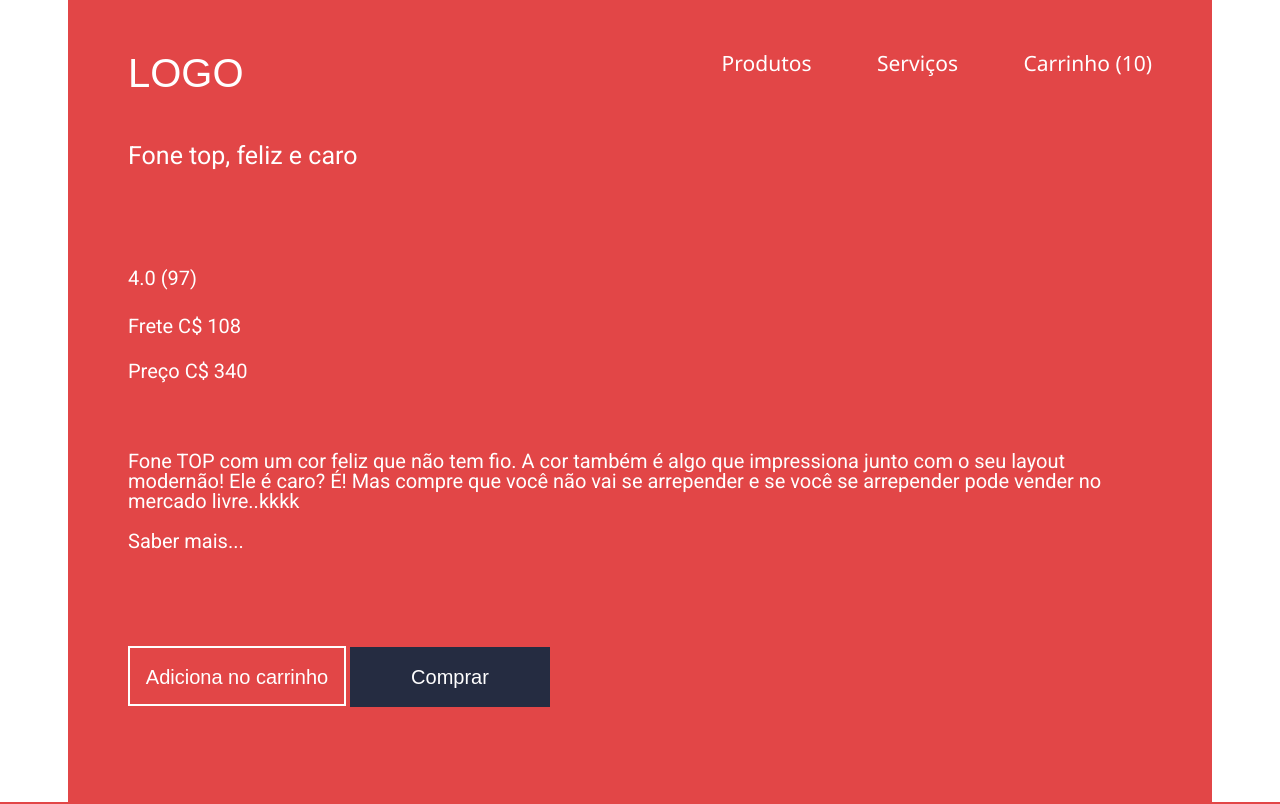
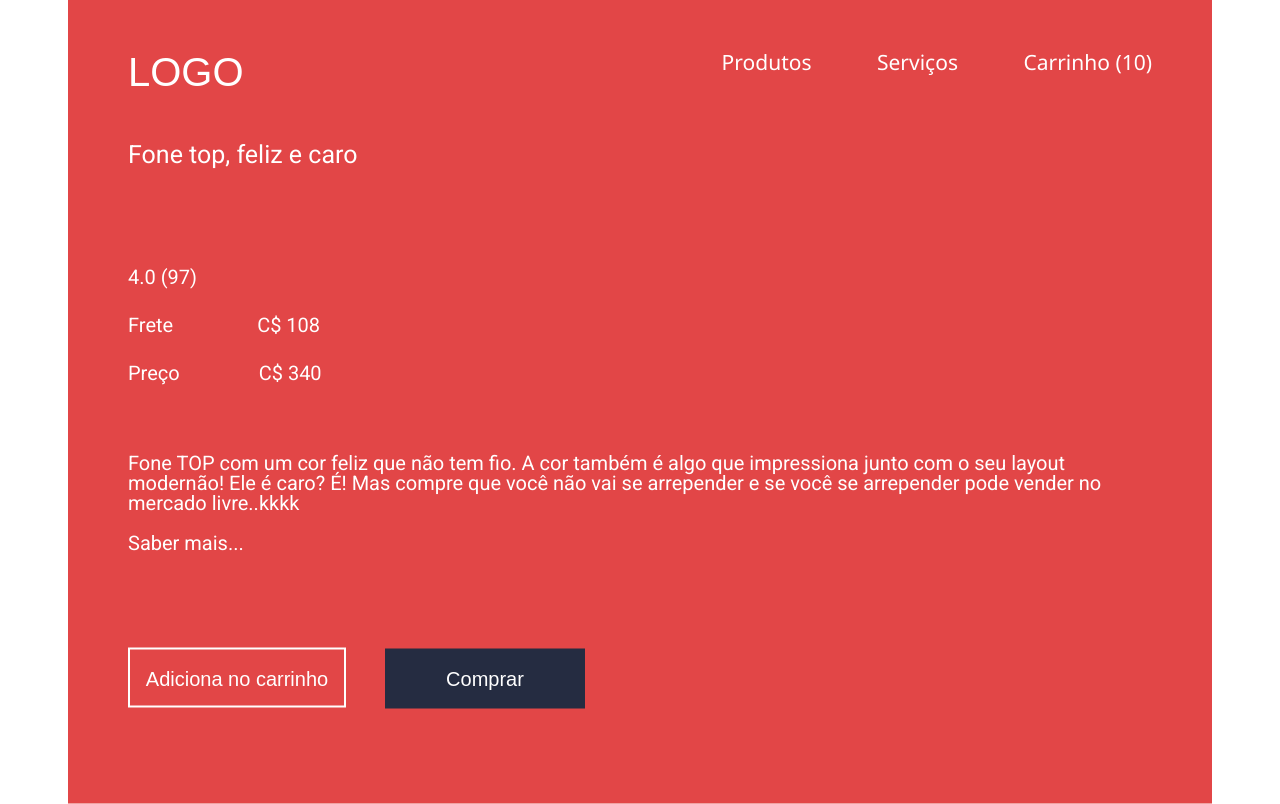
Before and after one commit to glerisonlima/loja-fone-DoFrontAoEnd, a PHP site: page / in a window 1280 px wide. Run offline with PHP 8.4, Linux system fonts and the light colour scheme.

Commit message:
desafio intermediario aula 005

```diff
--- a/css/button-store.css
+++ b/css/button-store.css
@@ -19,4 +19,5 @@
     border: 2px solid #fff;
     width: 218px;
     line-height: 56px;
+    margin-right: 35px;
 }
--- a/css/text-container.css
+++ b/css/text-container.css
@@ -15,13 +15,27 @@
 }
 
 .-frete{
+    display: inline;
     font-size: 20px;
-    margin-bottom: 25px;
+    padding-right: 80px;
+}
+
+.-vlrfrete{
+    display: inline-block;
+    margin-bottom: 28px;
+    font-size: 20px;
 }
 
 .-preco{
     font-size: 20px;
+    display: inline;
+    padding-right: 75px;
+}
+
+.-vlrpreco{
+    display: inline-block;
     margin-bottom: 70px;
+    font-size: 20px;
 }
 
 .-description{
@@ -44,3 +58,7 @@
 .buttons{
     display: inline-block;
 }
+
+.valores{
+    display: block;
+}
--- a/index.html
+++ b/index.html
@@ -28,8 +28,14 @@
         <dl class="text-container">
             <dt class="text-container -title">Fone top, feliz e caro</dt>
             <dd class="text-container -estoque">4.0 (97)</dd>
-            <dd class="text-container -frete">Frete C$ 108</dd>
-            <dd class="text-container -preco">Preço C$ 340</dd>
+            <dd class="valores">
+                <dd class="text-container -frete">Frete</dd>
+                <dd class="text-container -vlrfrete">C$ 108</dd>
+            </dd>
+            <dd class="valores">
+                <dd class="text-container -preco">Preço</dd>
+                <dd class="text-container -vlrpreco">C$ 340</dd>
+            </dd>
             <dd class="text-container -description">Fone TOP com um cor feliz que não tem fio. A cor também é algo que impressiona junto com o  seu layout modernão! Ele é caro? É! Mas compre que você não vai se arrepender e se você se arrepender pode vender no mercado livre..kkkk</dd>
             <dd class="text-container -plus"><a href="#">Saber mais...</a></dd>
             <dd class="buttons"><button class="button-store -second">Adiciona no carrinho</button></dd>
```
